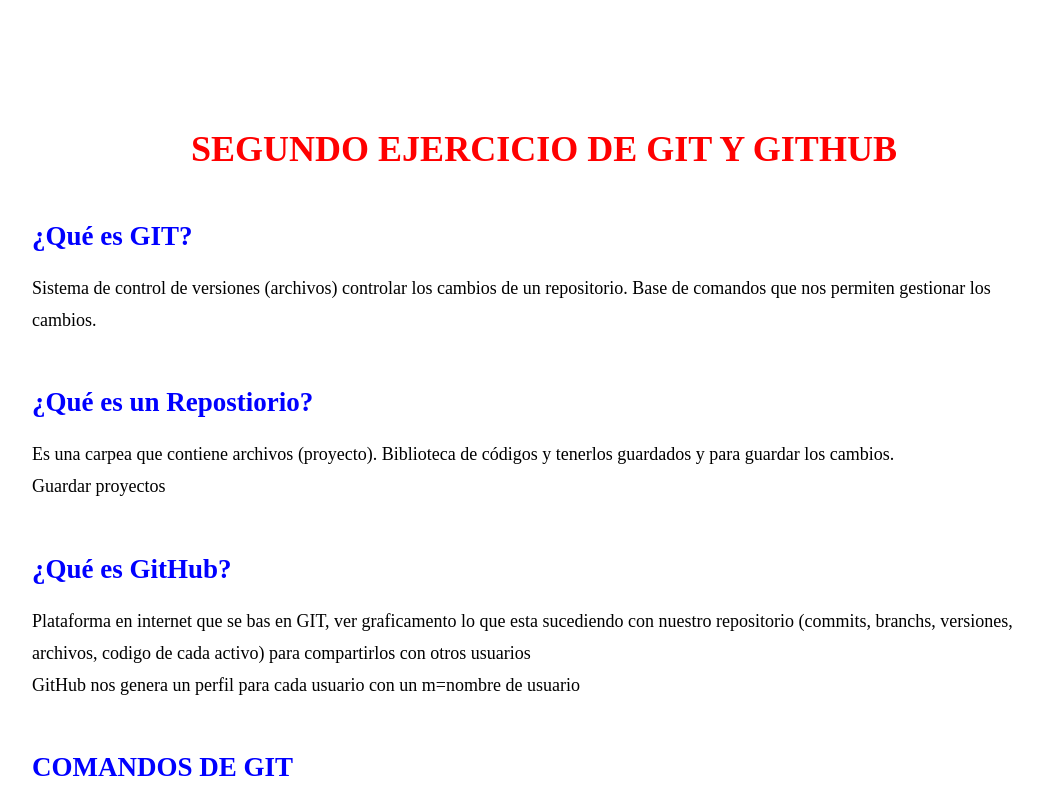
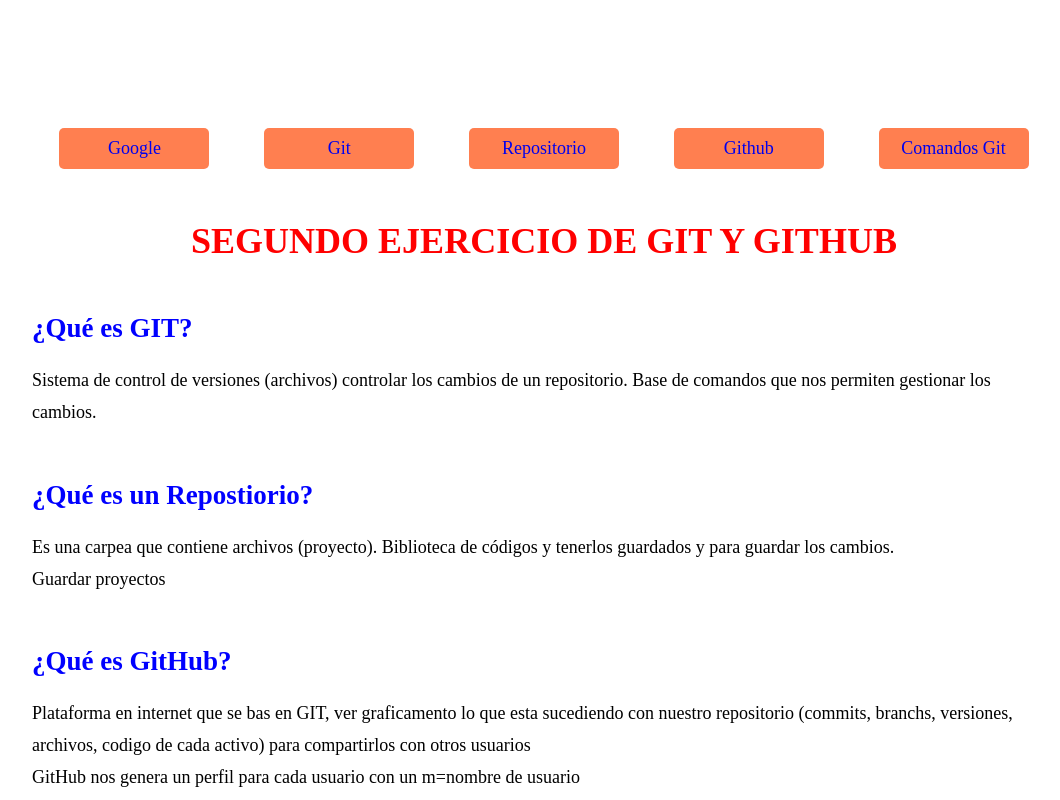
Before and after one commit to jaimerod156/segundo-repositorio, a plain HTML site: page index.html in a window 1280 px wide. Shown: the top 800 px of the page, without its empty margins (96-1156 px from the left). Drawn offline with Linux system fonts and the light colour scheme.

Commit message:
se agrega el menu

```diff
--- a/index.html
+++ b/index.html
@@ -8,6 +8,16 @@
     <title>Segundo Repositorio</title>
   </head>
   <body>
+
+    <div class="menu">
+      <ul>
+        <li><a href="https://www.google.com" target="_blank">Google</a></li>
+        <li><a href="index.html#section1">Git</a></li>
+        <li><a href="index.html#section2">Repositorio</a></li>
+        <li><a href="#section3">Github</a></li>
+        <li><a href="#section4">Comandos Git</a></li>
+      </ul>
+    </div>
     <h1>SEGUNDO EJERCICIO DE GIT Y GITHUB</h1>
 
     <!-- Seccion 1 -->
--- a/style.css
+++ b/style.css
@@ -17,6 +17,7 @@ h1 {
     text-align: center;
     color: red;
     margin-bottom: 5%;
+
 }
 
 .section {
@@ -36,3 +37,38 @@ h1 {
     padding-top: 5%;
 
 }
+
+.menu {
+    margin-bottom: 5%;
+}
+
+.menu  > ul {
+    display: flex;
+    /* border: 1px solid red; */
+    list-style: none;
+    justify-content: space-around;
+
+}
+
+.menu > ul > li {
+    padding: 10px 20px;
+    background-color: coral;
+    min-width: 150px;
+    text-align: center;
+    border-radius: 5px;
+}
+
+.menu > ul > li:hover {
+    transform: scale(1.1);
+    background-color: brown;
+}
+
+.menu > ul > li > a:link {
+    text-decoration: none;
+
+}
+
+.menu > ul > li > a:visited {
+    text-decoration: auto;
+    color: white;
+}
```
